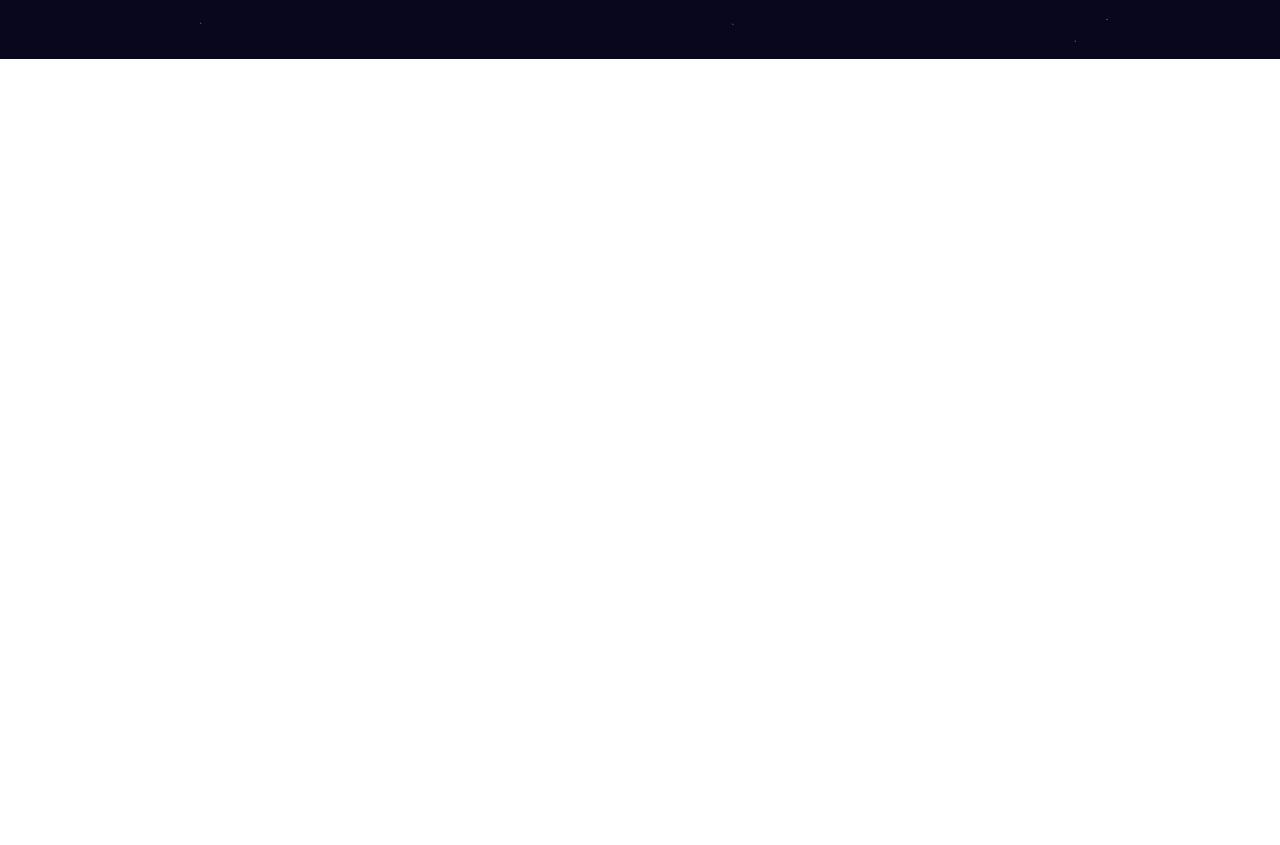
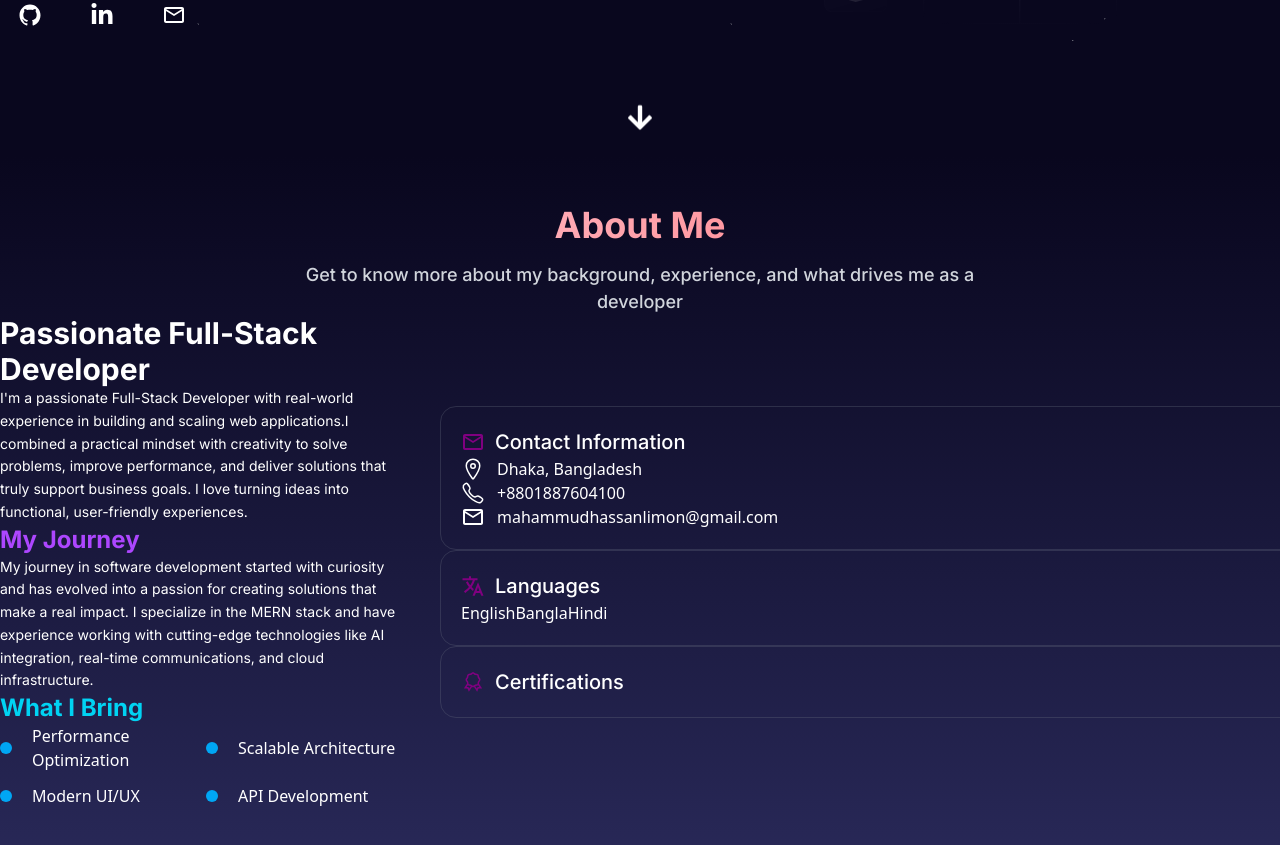
Before and after one commit to Limon-Hassan/My-profile, a Next.js app: page / in a window 1280 px wide. Shown: the part 741-1586 px from the top of the page. Before the commit the page ends 800 px from the top, so only its background shows below. Built offline with nearby package versions, Linux system fonts and the light colour scheme.

Commit message:
section part 2 is on working

```diff
--- a/app/globals.css
+++ b/app/globals.css
@@ -10,7 +10,7 @@
   -webkit-background-clip: text;
   background-clip: text;
   -webkit-text-fill-color: transparent;
-  animation: gradientFlow 12s ease-in-out infinite;
+  animation: gradientFlow 8s ease-in-out infinite;
 }
 
 @keyframes gradientFlow {
--- a/app/page.tsx
+++ b/app/page.tsx
@@ -1,3 +1,4 @@
+import HomePage from '@/components/HomePage';
 import HomeWrapper from '@/components/homewrapper/HomeWrapper';
 
 export default function Home() {
--- a/components/HomePage.tsx
+++ b/components/HomePage.tsx
@@ -1,12 +1,13 @@
-
 import Navber from './Navber';
 import Section from './Section';
+import Section2 from './Section2';
 
 export default function HomePage() {
   return (
-    <div>
+    <>
       <Navber />
       <Section />
-    </div>
+      <Section2 />
+    </>
   );
 }
--- a/components/Section.tsx
+++ b/components/Section.tsx
@@ -1,6 +1,9 @@
 'use client';
 import React, { useEffect, useState } from 'react';
 import Container from './container/Container';
+import { IoLogoGithub } from 'react-icons/io';
+import { FaArrowDown, FaLinkedinIn } from 'react-icons/fa';
+import { MdMailOutline } from 'react-icons/md';
 
 const Section = () => {
   let tittle = ['Full-Stack Developer', 'Mern Stack Developer', 'Web Designer'];
@@ -32,7 +35,7 @@ const Section = () => {
   }, [index, text, isDeleting]);
 
   return (
-    <section className="mt-25">
+    <section className="my-25 relative">
       <Container className="max-w-400">
         <div className="flex items-center justify-between">
           <div>
@@ -58,7 +61,7 @@ const Section = () => {
               <button className="bg-gray-300/20 w-27.5 h-7.5 flex items-center justify-center gap-1 rounded-md border border-blue-800">
                 <img
                   className="w-5 h-5 object-cover bg-center"
-                  src="/next.png"
+                  src="/white.svg"
                   alt="Next.js"
                 />
                 Next.js
@@ -122,9 +125,25 @@ const Section = () => {
               financial platforms, ensuring secure systems and smooth user
               experience.
             </div>
-            <div className="flex items-center gap-4">
-              <button>Learn more</button>
-              <button>Download CV</button>
+            <div className="flex items-center gap-3 my-3">
+              <a
+                href="https://github.com/Limon-Hassan"
+                className="w-15 h-15 rounded-full flex items-center justify-center hover:bg-gray-300/30 hover:border hover:border-blue-800 hover:text-white cursor-pointer transition-all ease-in-out duration-300"
+              >
+                <IoLogoGithub size={24} />
+              </a>
+              <a
+                href="https://linkedin.com/in/mahammud-hassan-limon"
+                className="w-15 h-15 rounded-full flex items-center justify-center hover:bg-gray-300/30 hover:border hover:border-blue-800 hover:text-blue-500 cursor-pointer transition-all ease-in-out duration-300"
+              >
+                <FaLinkedinIn size={24} />
+              </a>
+              <a
+                href="mailto:mahammudhassanlimon@gmail.com"
+                className="w-15 h-15 rounded-full flex items-center justify-center hover:bg-green-300/30 hover:border hover:border-green-500 hover:text-green-500 cursor-pointer transition-all ease-in-out duration-300"
+              >
+                <MdMailOutline size={24} />
+              </a>
             </div>
           </div>
           <div className="w-130 h-auto">
@@ -136,6 +155,9 @@ const Section = () => {
           </div>
         </div>
       </Container>
+      <span className="absolute -bottom-20 left-1/2 transform -translate-x-1/2 animate-bounce text-white">
+        <FaArrowDown size={28} />
+      </span>
     </section>
   );
 };
--- /dev/null
+++ b/components/Section2.tsx
@@ -0,0 +1,126 @@
+import React from 'react';
+import Container from './container/Container';
+import { MdOutlineMailOutline } from 'react-icons/md';
+import {
+  IoCallOutline,
+  IoLanguageSharp,
+  IoLocationOutline,
+} from 'react-icons/io5';
+import { LiaCertificateSolid } from 'react-icons/lia';
+
+const Section2 = () => {
+  return (
+    <section className="py-12 bg-linear-to-b from-[#09071e] to-[#282857]">
+      <Container className="max-w-400">
+        <div>
+          <h1 className="text-4xl font-bold text-center animated-gradient-text font-Inter">
+            About Me
+          </h1>
+          <p className="text-center text-[18px] font-medium max-w-2xl font-Inter mt-4 text-gray-300 mx-auto">
+            Get to know more about my background, experience, and what drives me
+            as a developer
+          </p>
+        </div>
+        <div className="flex items-center gap-10">
+          <div>
+            <h2 className="text-3xl font-Inter font-bold text-white">
+              Passionate Full-Stack Developer
+            </h2>
+            <p className="leading-relaxed text-sm font-Inter ">
+              I'm a passionate Full-Stack Developer with real-world experience
+              in building and scaling web applications.I combined a practical
+              mindset with creativity to solve problems, improve performance,
+              and deliver solutions that truly support business goals. I love
+              turning ideas into functional, user-friendly experiences.
+            </p>
+            <h3 className="text-2xl font-Inter font-bold text-purple-500">
+              My Journey
+            </h3>
+            <p className="leading-relaxed text-sm font-Inter">
+              My journey in software development started with curiosity and has
+              evolved into a passion for creating solutions that make a real
+              impact. I specialize in the MERN stack and have experience working
+              with cutting-edge technologies like AI integration, real-time
+              communications, and cloud infrastructure.
+            </p>
+
+            <h3 className="text-2xl font-Inter font-bold text-cyan-400">
+              What I Bring
+            </h3>
+            <div className=" grid grid-cols-2 w-100 gap-3 items-center">
+              <span className="flex items-center gap-3">
+                <span className="relative flex size-3">
+                  <span className="absolute inline-flex h-full w-full animate-ping rounded-full bg-sky-400 opacity-75"></span>
+                  <span className="relative inline-flex size-3 rounded-full bg-sky-500"></span>
+                </span>
+                <span className="ml-2">Performance Optimization</span>
+              </span>
+              <span className="flex items-center gap-3">
+                <span className="relative flex size-3">
+                  <span className="absolute inline-flex h-full w-full animate-ping rounded-full bg-sky-400 opacity-75"></span>
+                  <span className="relative inline-flex size-3 rounded-full bg-sky-500"></span>
+                </span>
+                <span className="ml-2">Scalable Architecture</span>
+              </span>
+              <span className="flex items-center gap-3">
+                <span className="relative flex size-3">
+                  <span className="absolute inline-flex h-full w-full animate-ping rounded-full bg-sky-400 opacity-75"></span>
+                  <span className="relative inline-flex size-3 rounded-full bg-sky-500"></span>
+                </span>
+                <span className="ml-2">Modern UI/UX</span>
+              </span>
+              <span className="flex items-center gap-3">
+                <span className="relative flex size-3">
+                  <span className="absolute inline-flex h-full w-full animate-ping rounded-full bg-sky-400 opacity-75"></span>
+                  <span className="relative inline-flex size-3 rounded-full bg-sky-500"></span>
+                </span>
+                <span className="ml-2">API Development</span>
+              </span>
+            </div>
+          </div>
+          <div className="flex flex-col items-center ">
+            <div className="w-6xl h-auto p-5 border border-gray-500/30 rounded-2xl">
+              <h4 className="text-[20px] font-Inter font-medium flex items-center gap-2.5 text-white">
+                <span>
+                  <MdOutlineMailOutline size={24} color="purple" />
+                </span>
+                Contact Information
+              </h4>
+              <span className='flex items-center gap-3'>
+                <IoLocationOutline size={24} color="white" /> Dhaka, Bangladesh
+              </span>
+              <span className='flex items-center gap-3'>
+                <IoCallOutline size={24} color="white" /> +8801887604100
+              </span>
+              <span className='flex items-center gap-3'>
+                <MdOutlineMailOutline size={24} color="white" />
+                mahammudhassanlimon@gmail.com
+              </span>
+            </div>
+            <div className="w-6xl h-auto p-5 border border-gray-500/30 rounded-2xl">
+              <h4 className="text-[20px] font-Inter font-medium flex items-center gap-2.5 text-white">
+                <span>
+                  <IoLanguageSharp size={24} color="purple" />
+                </span>
+                Languages
+              </h4>
+              <button>English</button>
+              <button>Bangla</button>
+              <button>Hindi</button>
+            </div>
+            <div className="w-6xl h-auto p-5 border border-gray-500/30 rounded-2xl">
+              <h4 className="text-[20px] font-Inter font-medium flex items-center gap-2.5 text-white">
+                <span>
+                  <LiaCertificateSolid size={24} color="purple" />
+                </span>
+                Certifications
+              </h4>
+            </div>
+          </div>
+        </div>
+      </Container>
+    </section>
+  );
+};
+
+export default Section2;
--- a/components/anime/HeroSence.tsx
+++ b/components/anime/HeroSence.tsx
@@ -45,7 +45,7 @@ function OrbitRing({ radius, speed, size, color }: any) {
 
 export default function HeroScene() {
   return (
-    <div className="absolute inset-0 z-0">
+    <div className="absolute h-screen inset-0 z-0">
       <Canvas
         camera={{ position: [0, 0, 6] }}
         gl={{ toneMapping: THREE.NoToneMapping }}
--- a/components/anime/HeroSence3.tsx
+++ b/components/anime/HeroSence3.tsx
@@ -148,7 +148,7 @@ function SnowParticles() {
 
 export default function HeroSence3() {
   return (
-    <div className="absolute inset-0 z-0">
+    <div className="absolute h-screen inset-0 z-0">
       <Canvas camera={{ position: [0, 0, 12], fov: 60 }}>
         <SnowParticles />
       </Canvas>
--- a/components/anime/HeroSnce2.tsx
+++ b/components/anime/HeroSnce2.tsx
@@ -49,7 +49,7 @@ function WireframeIcosahedron() {
 
 const HeroSnce2 = () => {
   return (
-    <div className="absolute inset-0 z-0">
+    <div className="absolute h-screen inset-0 z-0">
       <Canvas camera={{ position: [20, 0, 20], fov: 40 }}>
         <ambientLight intensity={0.6} />
         <directionalLight position={[10, 10, 10]} intensity={1} />
--- a/components/homewrapper/HomeWrapper.tsx
+++ b/components/homewrapper/HomeWrapper.tsx
@@ -2,10 +2,11 @@ import HeroScene from '../anime/HeroSence';
 import HeroSence3 from '../anime/HeroSence3';
 import HeroSnce2 from '../anime/HeroSnce2';
 import HomePage from '../HomePage';
+import Section from '../Section';
 
 export default function HomeWrapper() {
   return (
-    <main className="relative h-screen bg-[#09071e] text-white overflow-hidden">
+    <main className="relative bg-[#09071e] text-white overflow-hidden">
       <HeroScene />
       <HeroSnce2 />
       <HeroSence3 />
```
Also changed, not shown: components/Navber.tsx (+9 -0 lines), public/white.svg (added).
